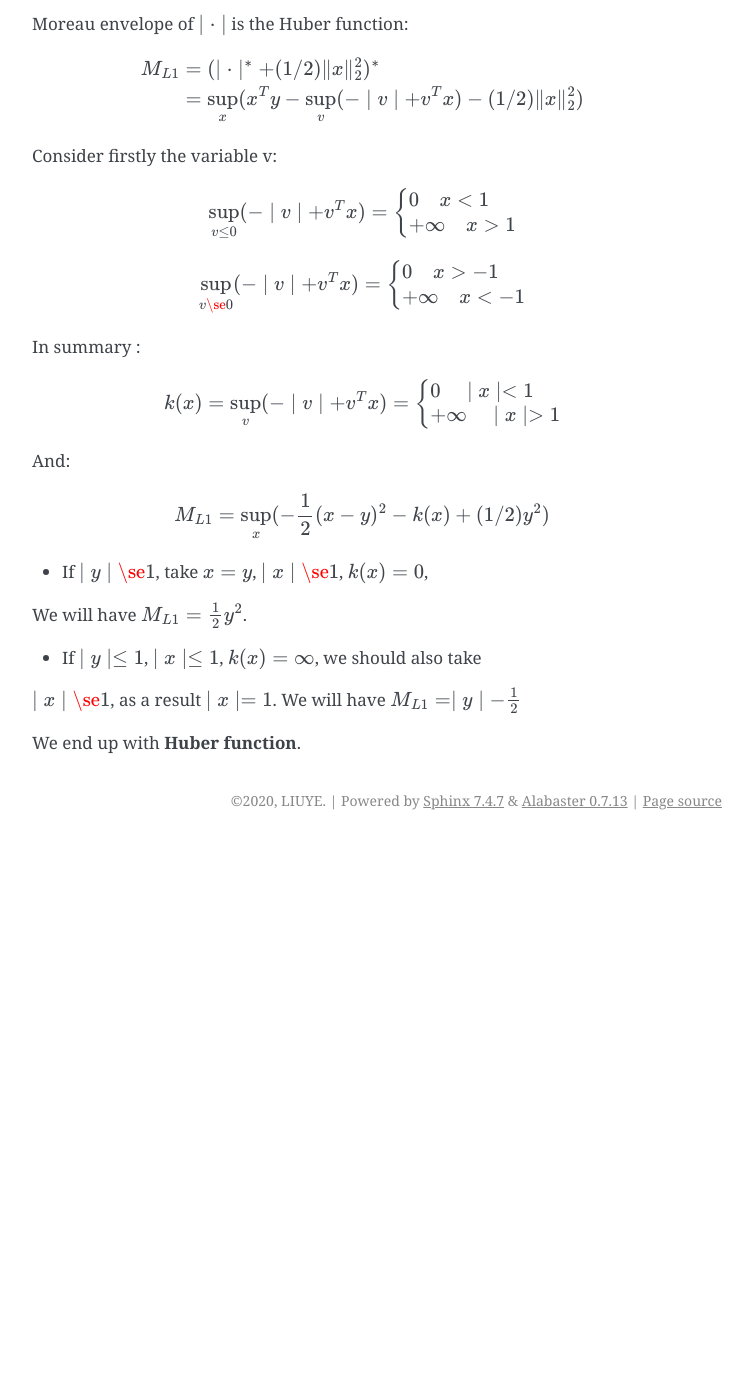
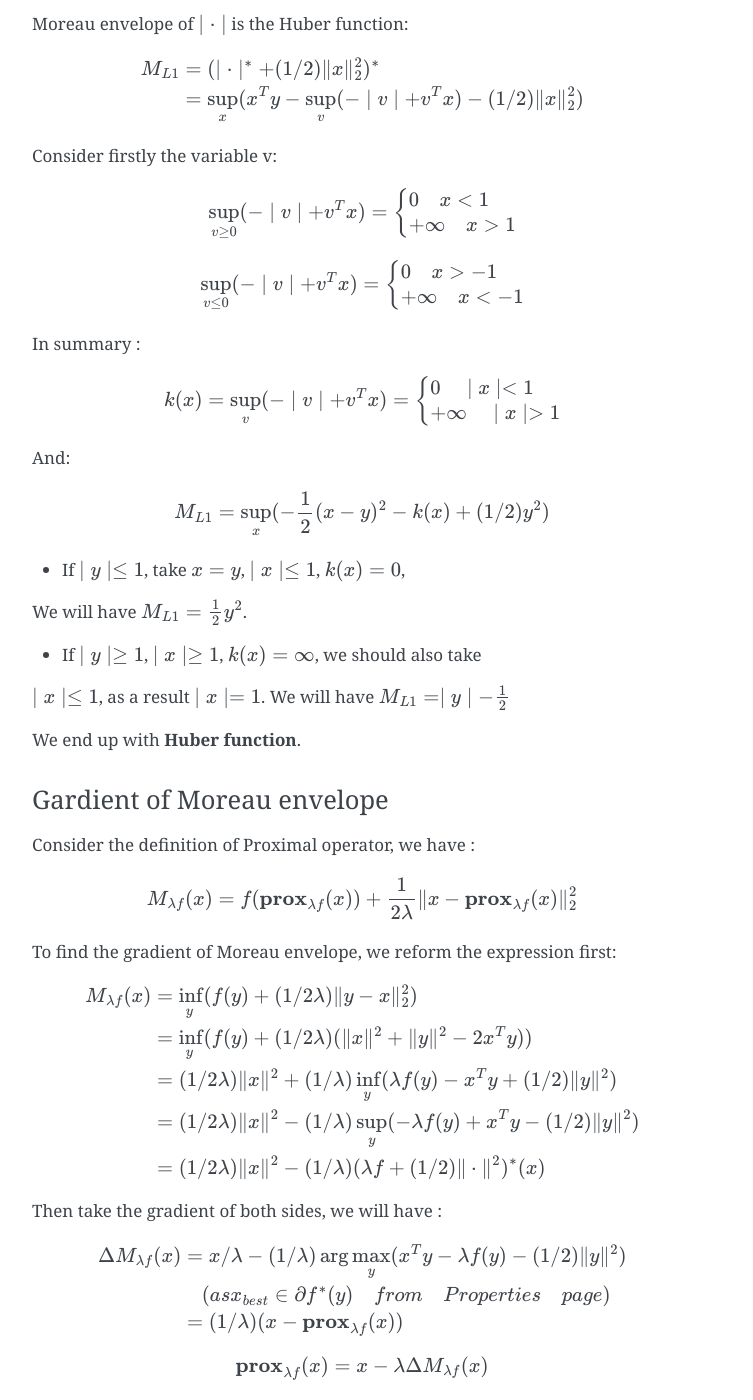
Before and after one commit to gggliuye/cvx_learning, a Sphinx documentation site: the page built from docs/ProximalAlgorithms/Interpretations.rst, in a window 1280 px wide and 1400 px high, scrolled down 1556 px. Shown: the whole window, without its empty margins (388-1141 px from the left). Built offline with Sphinx 7.4.7, drawn with Linux system fonts in a browser that asks for light colours; before the commit the page ends 2396 px from its top, so only the background shows below that; some of the changed text lies outside the part shown.

Commit message:
Update Interpretations.rst

```diff
--- a/docs/ProximalAlgorithms/Interpretations.rst
+++ b/docs/ProximalAlgorithms/Interpretations.rst
@@ -57,7 +57,7 @@
   \begin{align*}
   M_{\lambda f} = M_{\lambda f}^{**} &= (f \square (1/2\lambda)\|\cdot\|^{2}_{2})^{**} \\
   &= (f^{*} + ( (1/2\lambda)\|\cdot\|^{2}_{2})^{*})^{*} \\
-  & \quad (\|\codt\|^{2}_{2} \quad is \quad self-dual) \\
+  & \quad (\|\cdot\|^{2}_{2} \quad is \quad self-dual) \\
   &=(f^{*} +  (1/2\lambda)\|\cdot\|^{2}_{2})^{*}
   \end{align*}
 
@@ -81,14 +81,14 @@
 Consider firstly the variable v:
 
 .. math::
-  \sup_{v \le 0} ( - \mid v \mid + v^{T}x) =
+  \sup_{v \ge 0} ( - \mid v \mid + v^{T}x) =
   \begin{cases}
   0  \quad x < 1\\
   + \infty \quad x >1
   \end{cases}
 
 .. math::
-  \sup_{v \se 0} ( - \mid v \mid + v^{T}x) =
+  \sup_{v \le 0} ( - \mid v \mid + v^{T}x) =
   \begin{cases}
   0  \quad x > -1\\
   + \infty \quad x < -1
@@ -108,10 +108,44 @@
 .. math::
   M_{L1} =\sup_x(-\frac{1}{2}(x-y)^{2} - k(x) + (1/2)y^{2})
 
-* If :math:`\mid y \mid \se 1`, take :math:`x=y`, :math:`\mid x \mid \se 1`, :math:`k(x) = 0`,
+* If :math:`\mid y \mid \le 1`, take :math:`x=y`, :math:`\mid x \mid \le 1`, :math:`k(x) = 0`,
 We will have :math:`M_{L1} = \frac{1}{2}y^{2}`.
 
-* If :math:`\mid y \mid \le 1`, :math:`\mid x \mid \le 1`, :math:`k(x) = \infty`, we should also take
-:math:`\mid x \mid \se 1`, as a result :math:`\mid x \mid = 1`. We will have :math:`M_{L1} = \mid y \mid - \frac{1}{2}`
+* If :math:`\mid y \mid \ge 1`, :math:`\mid x \mid \ge 1`, :math:`k(x) = \infty`, we should also take
+:math:`\mid x \mid \le 1`, as a result :math:`\mid x \mid = 1`. We will have :math:`M_{L1} = \mid y \mid - \frac{1}{2}`
 
 We end up with **Huber function**.
+
+
+Gardient of Moreau envelope
+~~~~~~~~~~~~~~~~~~~~~~~~~~~~
+
+Consider the definition of Proximal operator, we have :
+
+.. math::
+  M_{\lambda f}(x) = f(\mathbf{prox}_{\lambda f}(x)) + \frac{1}{2\lambda}\| x - \mathbf{prox}_{\lambda f}(x)\|^{2}_{2}
+
+To find the gradient of Moreau envelope, we reform the expression first:
+
+.. math::
+  \begin{align*}
+  M_{\lambda f}(x) &= \inf_{y}(f(y) + (1/2\lambda)\|y-x\|^{2}_{2})  \\
+  &=\inf_{y}(f(y) + (1/2\lambda)(\|x\|^{2} + \|y\|^{2} - 2x^{T}y))  \\
+  &= (1/2\lambda)\|x\|^{2} + (1/\lambda) \inf_{y}(\lambda f(y) - x^{T}y + (1/2)\|y\|^{2})  \\
+  &= (1/2\lambda)\|x\|^{2} - (1/\lambda) \sup_{y}(-\lambda f(y) + x^{T}y - (1/2)\|y\|^{2})  \\
+  &= (1/2\lambda)\|x\|^{2} - (1/\lambda) (\lambda f + (1/2)\|\cdot\|^{2})^{*}(x)
+  \end{align*}
+
+Then take the gradient of both sides, we will have :
+
+.. math::
+  \begin{align*}
+  \Delta M_{\lambda f}(x) &= x/\lambda - (1/\lambda)\arg\max_{y}(x^{T}y - \lambda f(y) - (1/2)\|y\|^{2}) \\
+  & \quad (as x_{best} \in \partial f^{*}(y) \quad from \quad Properties \quad page) \\
+  &= (1/\lambda)(x- \mathbf{prox}_{\lambda f}(x))
+  \end{align*}
+
+.. math::
+  \mathbf{prox}_{\lambda f}(x) = x- \lambda \Delta M_{\lambda f}(x)
+
+The proximal operator is a gradient updat step of a smoothed version of f.
```
